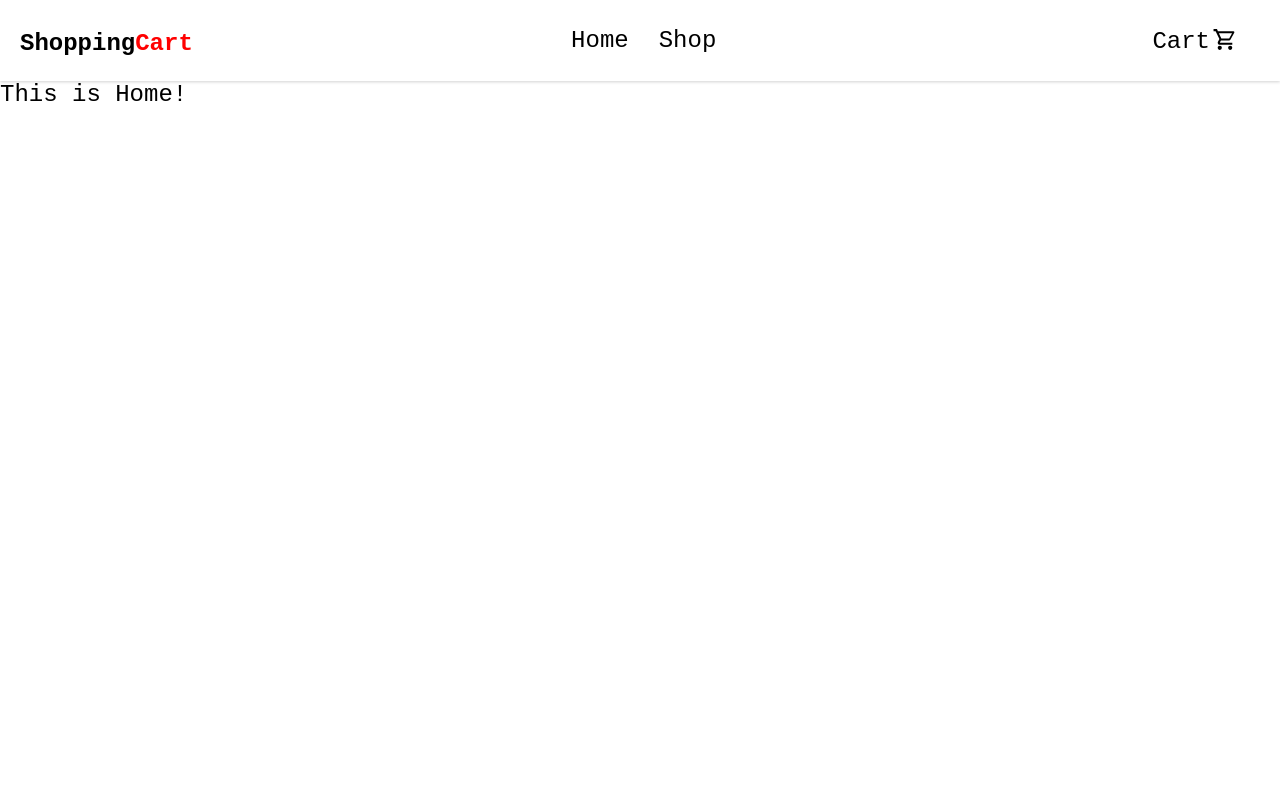
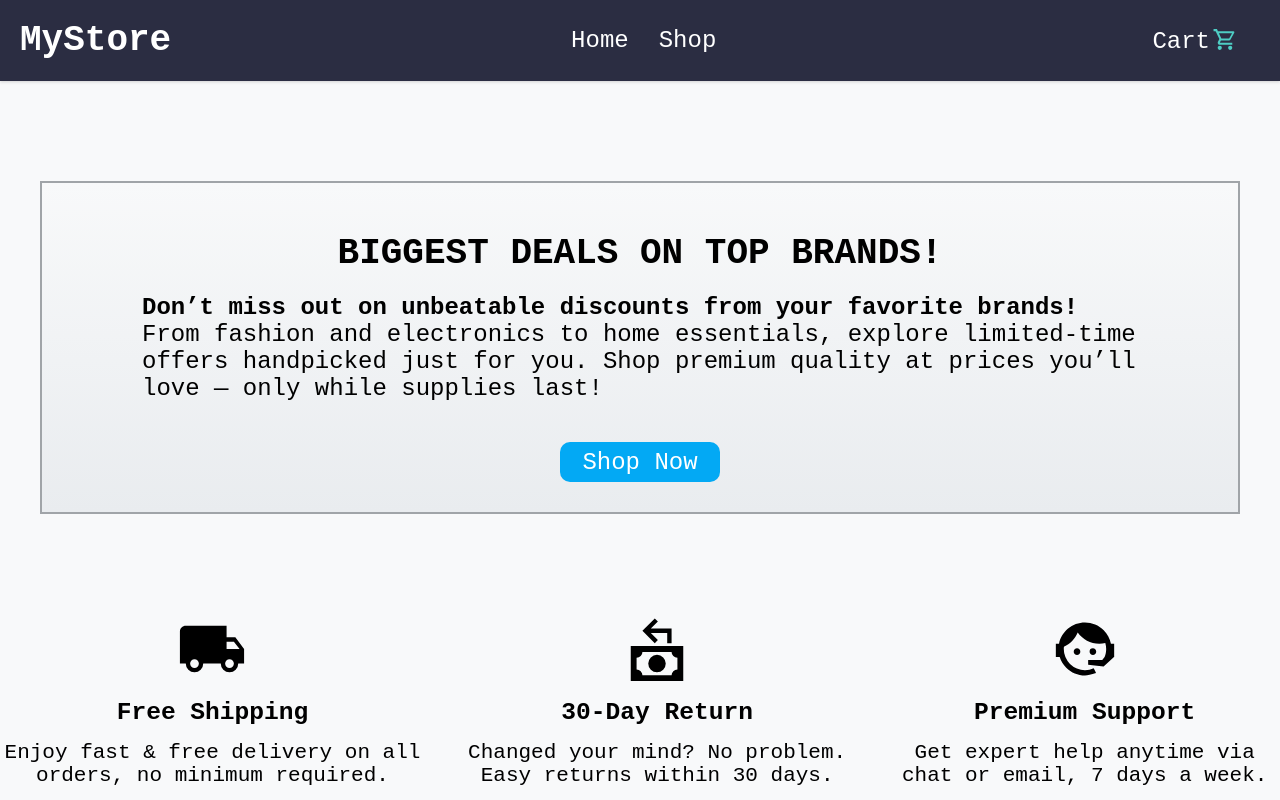
Before and after one commit to BelalHashem007/ShoppingCart, a React (Vite) app: page / in a window 1280 px wide. Shown: the top 800 px of the page. Built offline with nearby package versions, Linux system fonts and the light colour scheme.

Commit message:
Adding homepage, footer and footer test.

```diff
--- a/src/App.jsx
+++ b/src/App.jsx
@@ -1,11 +1,13 @@
 import styles from "./App.module.css";
 import Header from "./components/header/Header.jsx";
+import Footer from "./components/footer/Footer.jsx";
 import { Outlet } from "react-router-dom";
 function App() {
   return (
     <div className={styles.app}>
       <Header />
       <Outlet/>
+      <Footer/>
     </div>
   );
 }
--- a/src/App.module.css
+++ b/src/App.module.css
@@ -1,7 +1,11 @@
 *{
     box-sizing: border-box;
-    font-size: 24px;
     margin: 0;
     padding: 0;
     font-family: 'Courier New', Courier, monospace;
 }
+.app {
+    display: flex;
+    flex-direction: column;
+    gap: 100px;
+}
--- /dev/null
+++ b/src/components/footer/Footer.jsx
@@ -0,0 +1,8 @@
+import styles from "./Footer.module.css"
+export default function Footer(){
+    return (
+        <footer className={styles.footer} data-testid="footer">
+        <p>All svg from <a href="https://pictogrammers.com/library/mdi/" target="_blank" rel="noopener noreferrer">Pictogrammers</a></p>
+        </footer>
+    );
+}
--- /dev/null
+++ b/src/components/footer/Footer.module.css
@@ -0,0 +1,11 @@
+footer {
+    height: 80px;
+    background-color: #1A1A2E;
+    color: white;
+    display: flex;
+    justify-content: center;
+    align-items: center;
+}
+footer a {
+    color: #E91E63;
+}
--- a/src/components/header/Header.jsx
+++ b/src/components/header/Header.jsx
@@ -5,7 +5,7 @@ export default function Header() {
     <header className={styles.header}>
       <h1 className={styles.logo}>
         <Link to="/" className={styles.link}>
-          Shopping<span>Cart</span>
+          MyStore
         </Link>
       </h1>
       <nav className={styles.nav}>
@@ -24,7 +24,7 @@ export default function Header() {
             <Link className={styles.link}>
               Cart
               <svg xmlns="http://www.w3.org/2000/svg" viewBox="0 0 24 24">
-                <path d="M17,18A2,2 0 0,1 19,20A2,2 0 0,1 17,22C15.89,22 15,21.1 15,20C15,18.89 15.89,18 17,18M1,2H4.27L5.21,4H20A1,1 0 0,1 21,5C21,5.17 20.95,5.34 20.88,5.5L17.3,11.97C16.96,12.58 16.3,13 15.55,13H8.1L7.2,14.63L7.17,14.75A0.25,0.25 0 0,0 7.42,15H19V17H7C5.89,17 5,16.1 5,15C5,14.65 5.09,14.32 5.24,14.04L6.6,11.59L3,4H1V2M7,18A2,2 0 0,1 9,20A2,2 0 0,1 7,22C5.89,22 5,21.1 5,20C5,18.89 5.89,18 7,18M16,11L18.78,6H6.14L8.5,11H16Z" />
+                <path fill="#4ECDC4" d="M17,18A2,2 0 0,1 19,20A2,2 0 0,1 17,22C15.89,22 15,21.1 15,20C15,18.89 15.89,18 17,18M1,2H4.27L5.21,4H20A1,1 0 0,1 21,5C21,5.17 20.95,5.34 20.88,5.5L17.3,11.97C16.96,12.58 16.3,13 15.55,13H8.1L7.2,14.63L7.17,14.75A0.25,0.25 0 0,0 7.42,15H19V17H7C5.89,17 5,16.1 5,15C5,14.65 5.09,14.32 5.24,14.04L6.6,11.59L3,4H1V2M7,18A2,2 0 0,1 9,20A2,2 0 0,1 7,22C5.89,22 5,21.1 5,20C5,18.89 5.89,18 7,18M16,11L18.78,6H6.14L8.5,11H16Z" />
               </svg>
             </Link>
           </li>
--- a/src/components/header/Header.module.css
+++ b/src/components/header/Header.module.css
@@ -4,8 +4,8 @@
     padding: 20px;
     max-height: 100px;
     box-shadow: 0 1px 3px rgb(210, 210, 210);
-    background-color: white;
-    color: black;
+    background-color: #2B2D42;
+    color: #FFFFFF;
 }
 .logo {
     font-size: 1.5rem;
@@ -23,7 +23,7 @@
     margin-right: 20px;
 }
 ul li:hover:not(:nth-child(3)) {
-    border-bottom: 1px solid red;
+    border-bottom: 1px solid #FF6B6B;
 }
 ul li {
     cursor: pointer;
@@ -32,11 +32,9 @@ ul li {
     text-decoration: none;
     color: inherit;
 }
-.link span{
-    color: red;
-}
 svg {
     width: 30px;
     height: 25px;
     vertical-align: -4px;
+    margin: 0 auto;
 }
--- /dev/null
+++ b/src/index.module.css
@@ -0,0 +1,6 @@
+html {
+    font-size: 24px;
+}
+body {
+    background-color: #F8F9FA;
+}
--- a/src/main.jsx
+++ b/src/main.jsx
@@ -1,6 +1,6 @@
 import { StrictMode } from 'react'
 import { createRoot } from 'react-dom/client'
-import './index.css'
+import styles from './index.module.css'
 import { routes } from './router/routes.jsx'
 import { createBrowserRouter, RouterProvider } from 'react-router-dom'
 
--- a/src/pages/Home.jsx
+++ b/src/pages/Home.jsx
@@ -1,5 +1,46 @@
-export default function Home(){
-    return (
-        <div>This is Home!</div>
-    );
+import styles from "./Home.module.css";
+export default function Home() {
+  return (
+    <main className={styles.home}>
+      <section className={styles.topSection}>
+        <h2 className={styles.title}>BIGGEST DEALS ON TOP BRANDS!</h2>
+        <p className={styles.para}>
+          <strong>
+            {" "}
+            Don’t miss out on unbeatable discounts from your favorite brands!{" "}
+          </strong>
+          From fashion and electronics to home essentials, explore limited-time
+          offers handpicked just for you. Shop premium quality at prices you’ll
+          love — only while supplies last!
+        </p>
+        <button className={styles.shopBtn}>Shop Now</button>
+      </section>
+      <section className={styles.bottomSection}>
+        <div className={styles.shipping}>
+          <svg xmlns="http://www.w3.org/2000/svg" viewBox="0 0 24 24">
+            <title>shipping</title>
+            <path d="M18,18.5A1.5,1.5 0 0,1 16.5,17A1.5,1.5 0 0,1 18,15.5A1.5,1.5 0 0,1 19.5,17A1.5,1.5 0 0,1 18,18.5M19.5,9.5L21.46,12H17V9.5M6,18.5A1.5,1.5 0 0,1 4.5,17A1.5,1.5 0 0,1 6,15.5A1.5,1.5 0 0,1 7.5,17A1.5,1.5 0 0,1 6,18.5M20,8H17V4H3C1.89,4 1,4.89 1,6V17H3A3,3 0 0,0 6,20A3,3 0 0,0 9,17H15A3,3 0 0,0 18,20A3,3 0 0,0 21,17H23V12L20,8Z" />
+          </svg>
+          <h3>Free Shipping</h3>
+          <p>Enjoy fast & free delivery on all orders, no minimum required.</p>
+        </div>
+        <div className={styles.return}>
+          <svg xmlns="http://www.w3.org/2000/svg" viewBox="0 0 24 24">
+            <title>cash-refund</title>
+            <path d="M12.3 8.93L9.88 6.5H15.5V10H17V5H9.88L12.3 2.57L11.24 1.5L7 5.75L11.24 10L12.3 8.93M12 14A3 3 0 1 0 15 17A3 3 0 0 0 12 14M3 11V23H21V11M19 19A2 2 0 0 0 17 21H7A2 2 0 0 0 5 19V15A2 2 0 0 0 7 13H17A2 2 0 0 0 19 15Z" />
+          </svg>
+          <h3>30-Day Return</h3>
+          <p>Changed your mind? No problem. Easy returns within 30 days.</p>
+        </div>
+        <div className={styles.support}>
+            <svg xmlns="http://www.w3.org/2000/svg" viewBox="0 0 24 24">
+              <title>support</title>
+              <path d="M18.72,14.76C19.07,13.91 19.26,13 19.26,12C19.26,11.28 19.15,10.59 18.96,9.95C18.31,10.1 17.63,10.18 16.92,10.18C13.86,10.18 11.15,8.67 9.5,6.34C8.61,8.5 6.91,10.26 4.77,11.22C4.73,11.47 4.73,11.74 4.73,12A7.27,7.27 0 0,0 12,19.27C13.05,19.27 14.06,19.04 14.97,18.63C15.54,19.72 15.8,20.26 15.78,20.26C14.14,20.81 12.87,21.08 12,21.08C9.58,21.08 7.27,20.13 5.57,18.42C4.53,17.38 3.76,16.11 3.33,14.73H2V10.18H3.09C3.93,6.04 7.6,2.92 12,2.92C14.4,2.92 16.71,3.87 18.42,5.58C19.69,6.84 20.54,8.45 20.89,10.18H22V14.67H22V14.69L22,14.73H21.94L18.38,18L13.08,17.4V15.73H17.91L18.72,14.76M9.27,11.77C9.57,11.77 9.86,11.89 10.07,12.11C10.28,12.32 10.4,12.61 10.4,12.91C10.4,13.21 10.28,13.5 10.07,13.71C9.86,13.92 9.57,14.04 9.27,14.04C8.64,14.04 8.13,13.54 8.13,12.91C8.13,12.28 8.64,11.77 9.27,11.77M14.72,11.77C15.35,11.77 15.85,12.28 15.85,12.91C15.85,13.54 15.35,14.04 14.72,14.04C14.09,14.04 13.58,13.54 13.58,12.91A1.14,1.14 0 0,1 14.72,11.77Z" />
+            </svg>
+          <h3>Premium Support</h3>
+          <p>Get expert help anytime via chat or email, 7 days a week.</p>
+        </div>
+      </section>
+    </main>
+  );
 }
--- /dev/null
+++ b/src/pages/Home.module.css
@@ -0,0 +1,55 @@
+.home{
+    display: flex;
+    flex-direction: column;
+    gap: 100px;
+}
+.topSection .title {
+  text-align: center;
+}
+.topSection {
+  padding: 50px 100px 30px 100px;
+  display: flex;
+  flex-direction: column;
+  gap: 20px;
+  border: 2px solid #a0a4a8;
+  margin: 0 auto;
+  max-width: 1200px;
+  color: inherit;
+  overflow: hidden;
+  background: linear-gradient(to bottom, #f8f9fa 0%, #e9ecef 100%);
+}
+.shopBtn {
+  width: 160px  ;
+  height: 40px;
+  font-size: 1rem;
+  background-color: #03a9f4;
+  border: none;
+  border-radius: 10px;
+  color: white;
+}
+.shopBtn:hover {
+  cursor: pointer;
+  transform: scale(1.08);
+}
+.topSection .shopBtn {
+  margin: 0 auto;
+  margin-top: 20px;
+}
+.bottomSection {
+  display: flex;
+  gap: 30px;
+  justify-content: center;
+  align-items: center;
+}
+.bottomSection div {
+  max-width: 500px;
+  font-size: 0.875rem;
+  display: flex;
+  flex-direction: column;
+  gap: 15px;
+  text-align: center;
+}
+.bottomSection svg {
+  width: 70px;
+  height: 70px;
+}
```
Also changed, not shown: src/index.css (deleted), 1 other file (tests, documents, lock files or other folders).
